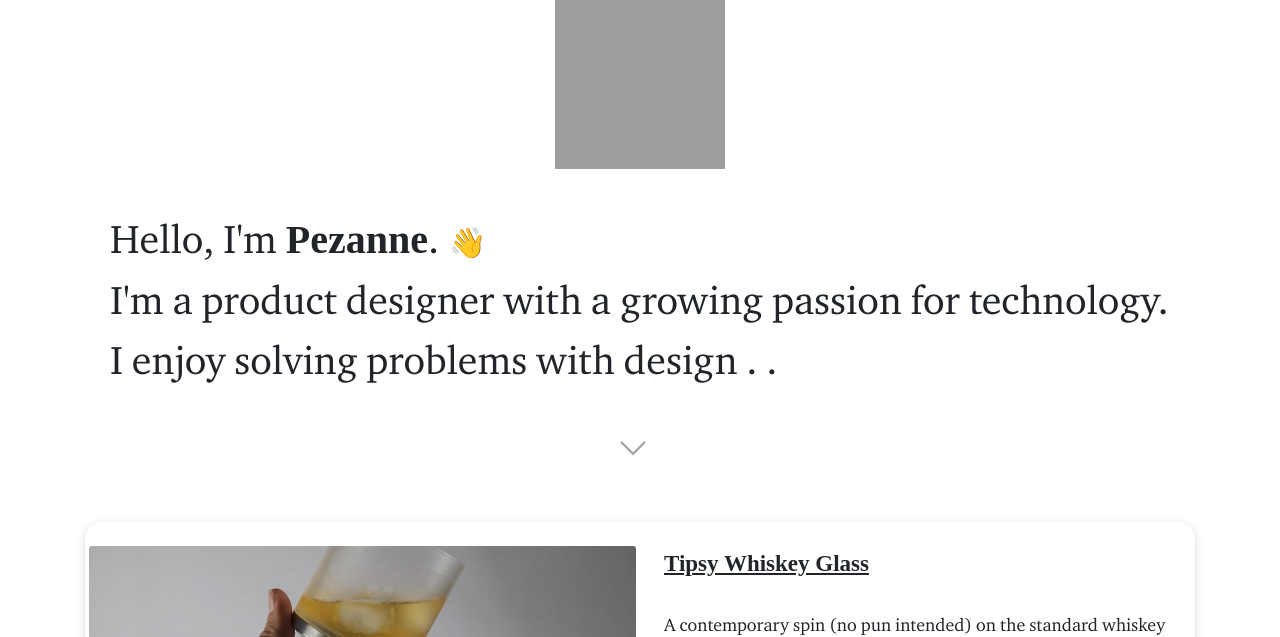
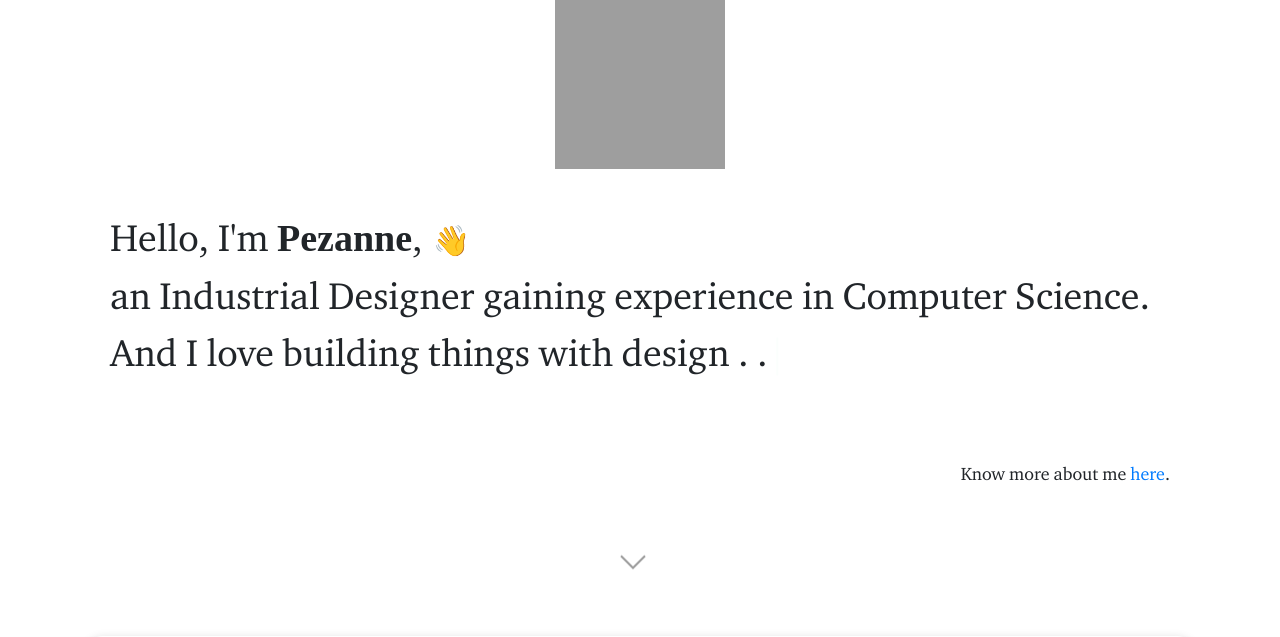
Before and after one commit to pkhambat1/DesignWebsite, a PHP site: page / in a window 1280 px wide. Shown: the part 136-773 px from the top of the page. Run offline with PHP 8.4, Linux system fonts and the light colour scheme; some libraries are stand-ins or nearby versions; some web fonts are replaced; grey boxes are pictures that could not be loaded.

Commit message:
final changes - draft 1

```diff
--- a/css/site.css
+++ b/css/site.css
@@ -248,7 +248,7 @@ span {
 }
 
 .intro span {
-  font-size: 40px;
+  font-size: 38px;
 }
 
 span.emoji {
--- a/fun.html
+++ b/fun.html
@@ -85,6 +85,9 @@
 		<div class="container">
 			<div class="row pt-4 pb-4 album">
 				<div class="col-xl-3 col-lg-4 col-md-6 col-12">
+					<iframe src="https://open.spotify.com/embed/track/5M4yti0QxgqJieUYaEXcpw" width="100%" height="340" frameborder="0" allowtransparency="true" allow="encrypted-media"></iframe>
+				</div>
+				<div class="col-xl-3 col-lg-4 col-md-6 col-12">
 					<iframe src="https://open.spotify.com/embed/track/6d4ZgdFIHQY6SoAUI5vWf1" width="100%" height="340" frameborder="0" allowtransparency="true" allow="encrypted-media"></iframe>
 				</div>
 				<div class="col-xl-3 col-lg-4 col-md-6 col-12">
--- a/index.html
+++ b/index.html
@@ -93,9 +93,13 @@
 	<div class="container">
 		<div class="row justify-content-center">
 			<div class="col-12 text-left intro">
-				<span> Hello, I&#39;m <strong>Pezanne</strong>.</span><span class="emoji">👋</span><br />
-				<span> I'm a product designer with a growing passion for technology.</span><br />
-				<span> I enjoy solving problems<span id="typing"></span>
+				<span> Hello, I&#39;m <strong>Pezanne</strong>,</span><span class="emoji">👋</span><br />
+				<span> an Industrial Designer gaining experience in Computer Science.</span><br />
+				<span> And I love building things<span id="typing"></span>
+
+				<div class="text-right" style="margin-top: 5rem;">
+					<p>Know more about me <a href="./about.html">here</a>.</p>
+				</div>
 
 			</div>
 			<div class="col-12">
@@ -166,7 +170,7 @@
 
 						<div class="item">
 							<div class="pl-1 pr-1 mb-2">
-								<img src="img/tipsy-whiskey-glass/TW3.jpg">
+								<img src="img/tipsy-whiskey-glass/TW4.jpg">
 							</div>
 							<div class="textDescription text-center mb-2">
 								<p>
@@ -176,7 +180,7 @@
 						</div>
 						<div class="item">
 							<div class="pl-1 pr-1 mb-2">
-								<img src="img/tipsy-whiskey-glass/TW4.jpg">
+								<img src="img/tipsy-whiskey-glass/TW3.jpg">
 							</div>
 							<div class="textDescription text-center mb-2">
 								<p>
--- a/js/index.js
+++ b/js/index.js
@@ -9,7 +9,7 @@ $(document).ready(() => {
 
 function typing(){
     $("#typing").typed({
-        strings: ["", "", "", "", " with research . . .", "", " with design . . .", "", " with programming . . . "],
+        strings: ["", "", "", "", " with research . . .", "", " with design . . .", "", " with prototyping . . .", "", " with code . . . "],
         typeSpeed: 30,
         loop: true
     });
```
Also changed, not shown: 1 other file.
